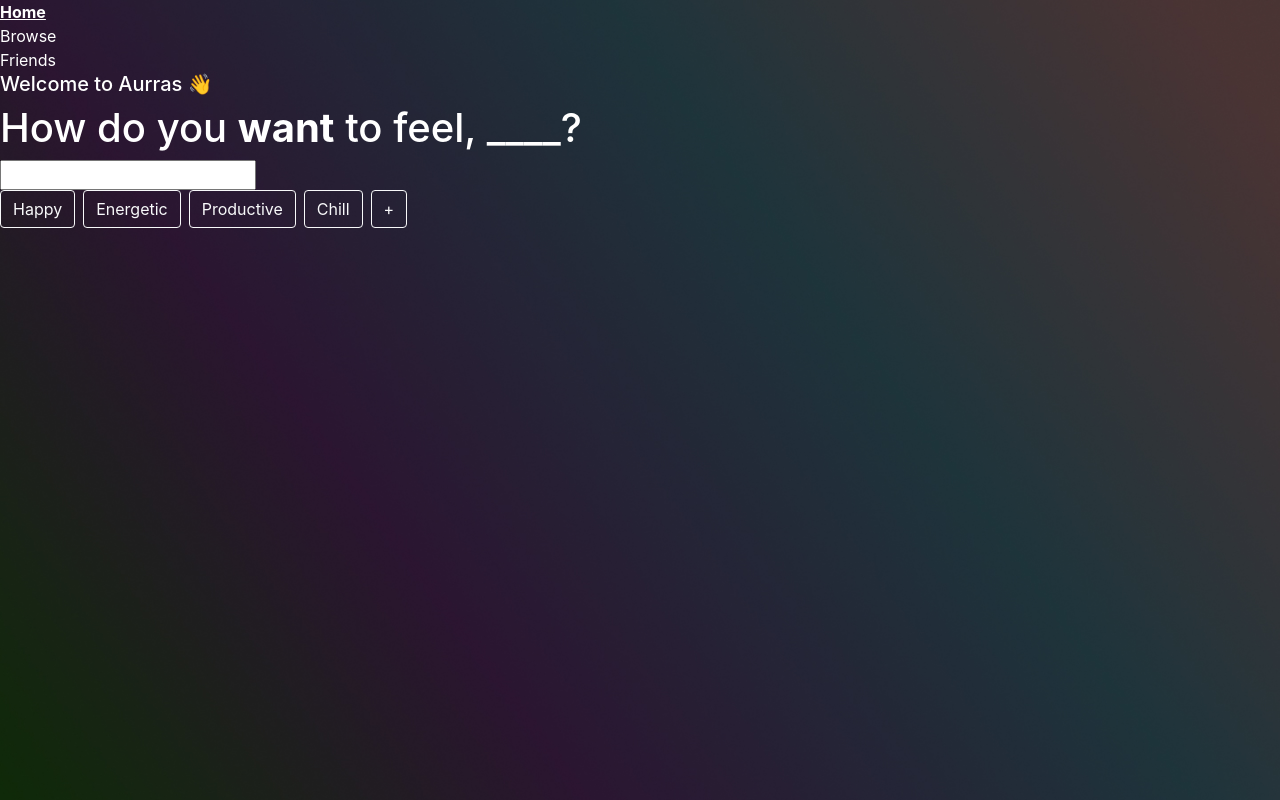
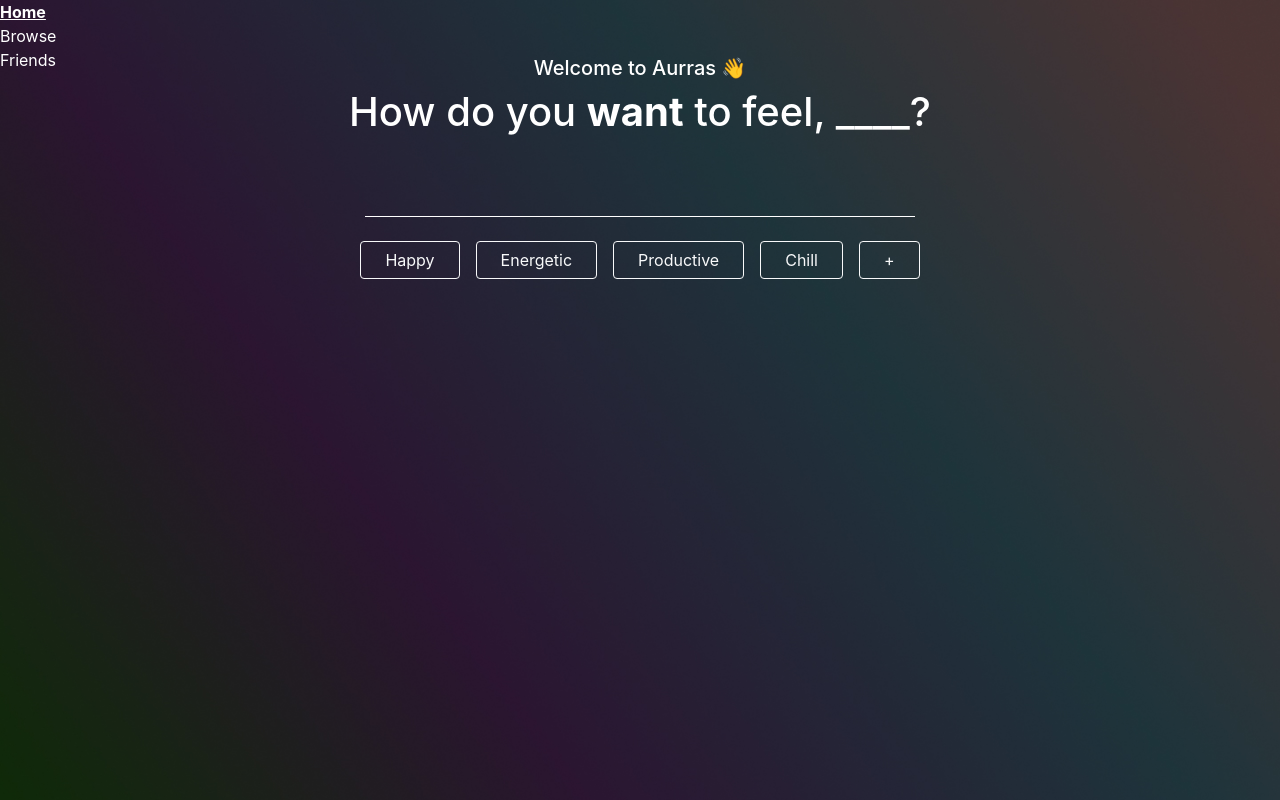
Before and after one commit to AlecDivito/hackthenorth20201, a React (Create React App) app in the folder frontend/: page /home in a window 1280 px wide. Built offline with nearby package versions, Linux system fonts and the light colour scheme.

Commit message:
Added some styling to homepage

```diff
--- a/frontend/src/components/HomeForm.tsx
+++ b/frontend/src/components/HomeForm.tsx
@@ -1,5 +1,6 @@
 import React, { useState } from 'react';
 import Button from 'react-bootstrap/Button';
+import styled from 'styled-components';
 
 const emotions = [
     { label: 'Happy'},
@@ -9,16 +10,29 @@
     { label: '+'}
 ];
 
+const Input = styled.input`
+  padding: 0.5em;
+  background: transparent;
+  border: 0;
+  color: white;
+  box-shadow: none;
+  border-bottom: 1px solid white;
+  width: 550px;
+  font-size: 35px;
+  margin-top: -1rem;
+`;
+
 export const HomeForm: React.FC = () => {
     const [text, setText] = useState('');
 
     return (
-        <>
+        <div className="home-container text-center">
             <form>
-                <h5>Welcome to Aurras 👋</h5>
-                <h1>How do you <b>want</b> to feel, ____?</h1>
+                <h5 className="mb-2">Welcome to Aurras 👋</h5>
+                <h1>How do you <strong>want</strong> to feel, ____?</h1>
                 <div>
-                    <input
+                    <Input
+                        className="text-center"
                         type="text"
                         value={text}
                         onChange={e => {
@@ -26,14 +40,14 @@
                         }}
                     />
                 </div>
-                <div>
+                <div className="mt-4">
                     {/* buttons for emotions */}
                     {emotions.map((emotion) => (
                         <Button
                         variant="outline-light"
                         as="input"
                         type="button"
-                        className="mr-2"
+                        className="mr-2 ml-2 pl-4 pr-4"
                         value={emotion.label}
                         onClick={e => {
                         e.preventDefault();
@@ -43,7 +57,7 @@
 
                 </div>
             </form>
-        </>
+        </div>
 
     );
 };
--- a/frontend/src/index.css
+++ b/frontend/src/index.css
@@ -31,6 +31,10 @@
   margin-top: 9rem;
 }
 
+.home-container {
+  margin-top: -1rem;
+}
+
 .custom-switch {
   margin-top: 3rem;
 }
```
Also changed, not shown: 1 other file (tests, documents, lock files or other folders).
